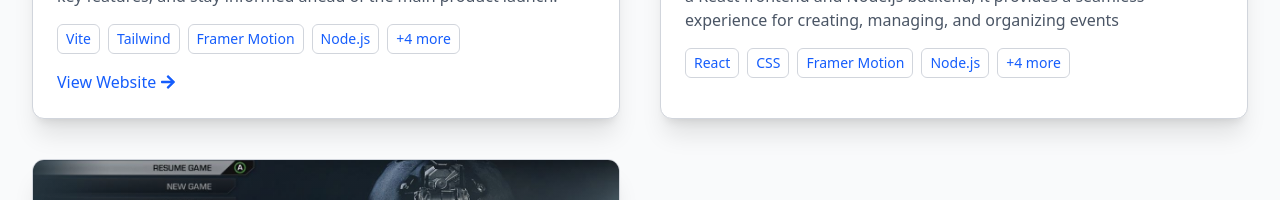
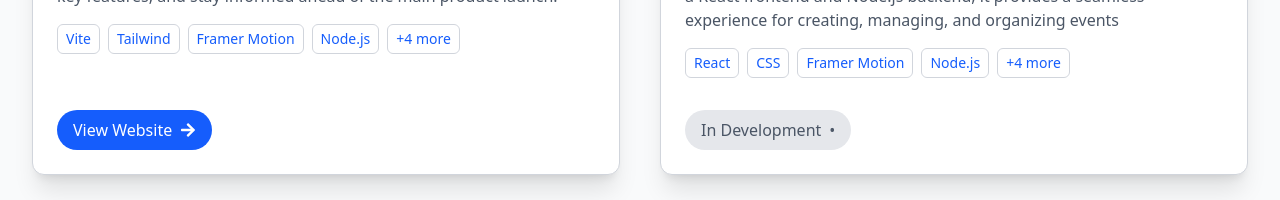
Before and after one commit to Emekapaul/portfolio, a Next.js app: page /projects in a window 1280 px wide. Shown: the part 745-945 px from the top of the page. Built offline with nearby package versions, Linux system fonts and the light colour scheme; no server answers; a web font is replaced by a local one.

Commit message:
Implement button for undeployed projects

```diff
--- a/app/projects/page.js
+++ b/app/projects/page.js
@@ -189,22 +189,27 @@ export default function Projects() {
                     </div>
 
                     {/* View Details Link */}
-                    <a
-                      href={project.liveUrl}
-                      target="_blank"
-                      rel="noopener noreferrer"
-                      className="text-blue-600 dark:text-blue-300 font-medium flex items-center gap-1 hover:gap-2 transition-all group"
-                    >
-                      {isProjectDeployed(project) && (
-                        <>
+                    <div className="mt-auto pt-4">
+                      {isProjectDeployed(project) ? (
+                        <a
+                          href={project.liveUrl}
+                          target="_blank"
+                          rel="noopener noreferrer"
+                          className="inline-flex items-center gap-2 px-4 py-2 rounded-full bg-blue-600 text-white hover:bg-blue-700 transition-all duration-300 group"
+                        >
                           View Website
                           <FaArrowRight
                             size={16}
-                            className="group-hover:translate-x-1 transition-transform"
+                            className="group-hover:translate-x-2 transition-transform duration-300"
                           />
-                        </>
+                        </a>
+                      ) : (
+                        <div className="inline-flex items-center gap-2 px-4 py-2 rounded-full bg-gray-200 dark:bg-gray-700 text-gray-600 dark:text-gray-300">
+                          <span>In Development</span>
+                          <span className="animate-pulse">•</span>
+                        </div>
                       )}
-                    </a>
+                    </div>
                   </div>
                 </div>
               </motion.div>
```
